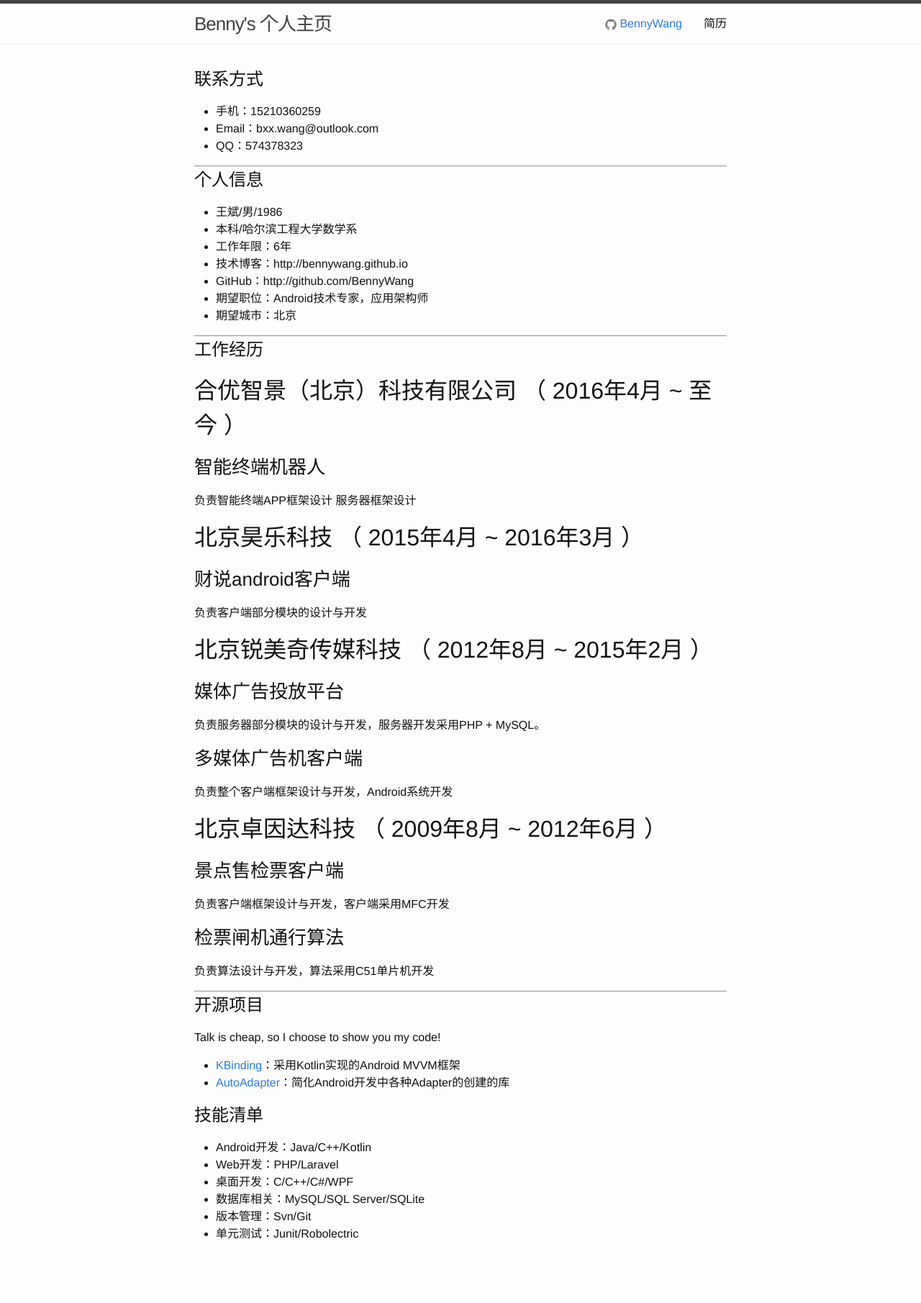
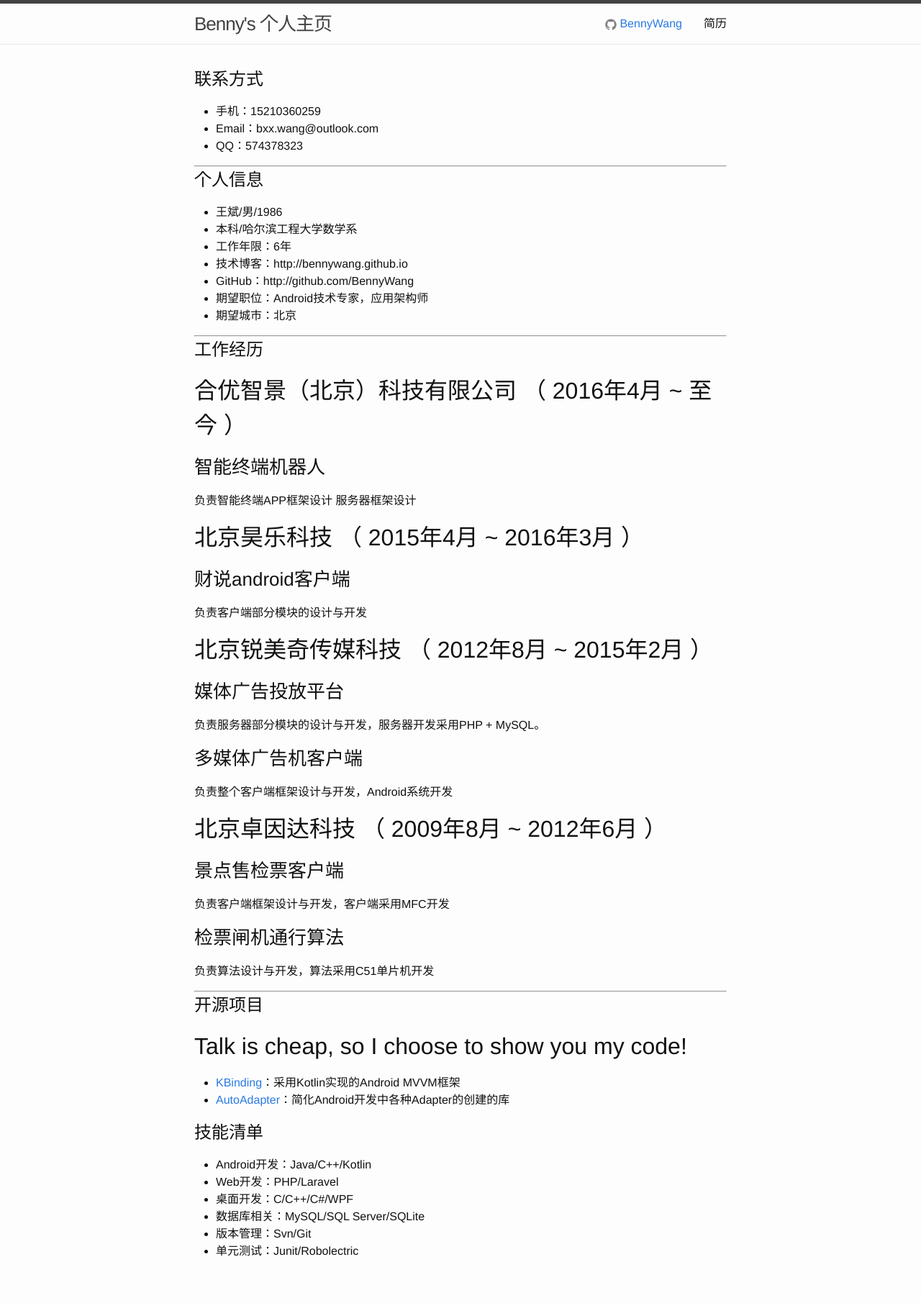
Before and after one commit to BennyWang/BennyWang.github.io, a Jekyll site: the page built from resume.md, in a window 1280 px wide. Shown: the whole page at 72% size. Built offline with Jekyll 4.4.1, drawn with Linux system fonts in a browser that asks for light colours; before the commit the page ends 1787 px from its top, so only the background shows below that.

```diff
--- a/resume.md
+++ b/resume.md
@@ -69,7 +69,7 @@ permalink: /resume/
 
 # 开源项目
 
-Talk is cheap, so I choose to show you my code!
+## Talk is cheap, so I choose to show you my code!
  - [KBinding](http://github.com/BennyWang/KBinding)：采用Kotlin实现的Android MVVM框架
  - [AutoAdapter](http://github.com/BennyWang/AutoAdapter)：简化Android开发中各种Adapter的创建的库
 
```
